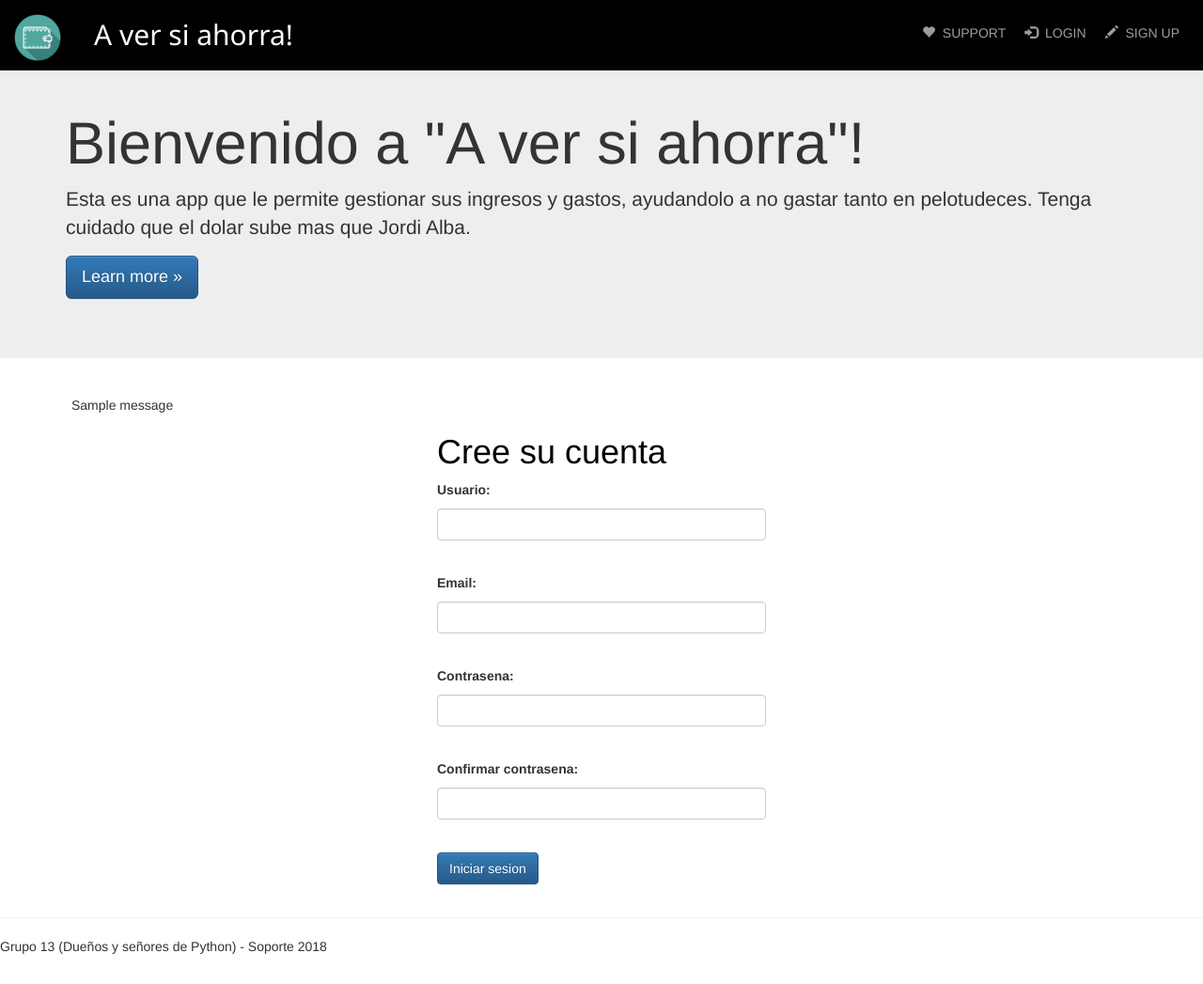
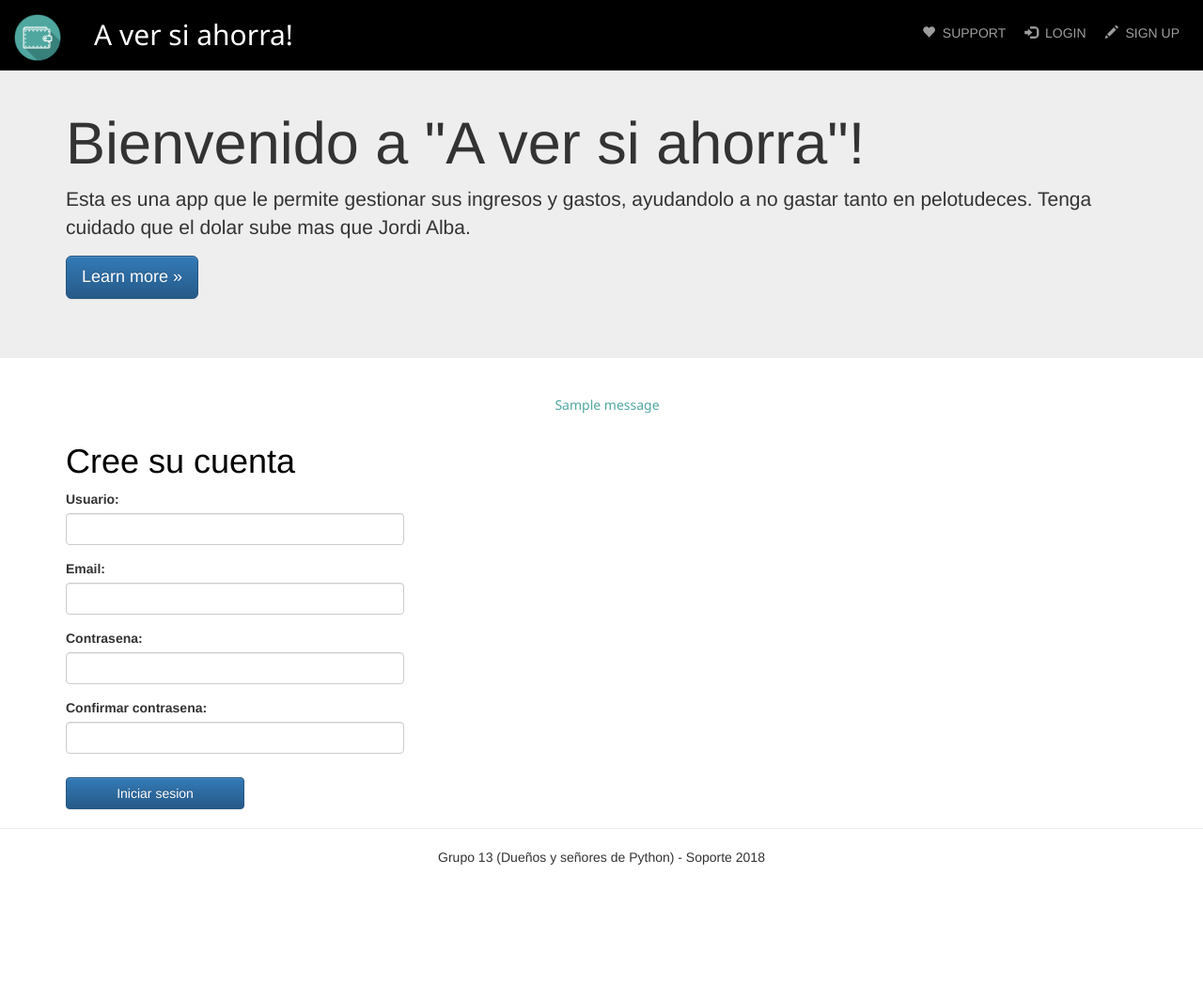
Before and after one commit to nawealvarez/TpSoporteGrupo13, a Flask app: page /signup in a window 1280 px wide. Shown: the whole page at 94% size. After the commit the page ends 920 px from the top, so only its background shows below. Run offline with Flask 2, Linux system fonts and the light colour scheme; one stand-in notice (Sample message) is shown; some libraries are stand-ins or nearby versions.

Commit message:
layout changes divino divino

```diff
--- a/billeterapp2.0/presentacion/forms.py
+++ b/billeterapp2.0/presentacion/forms.py
@@ -21,7 +21,7 @@ class SignupForm(Form):
     username = StringField("Usuario: ",
                     validators=[
                         DataRequired(),
-                        Length(3, 80),
+                        Length(3, 80, "El nombre de usuario debe contener entre 3 y 80 caracteres."),
                         Regexp("^[A-Za-z0-9_]{3,}$",
                         message="El usuario consiste en numeros, letras y guionbajos.")])
 
--- a/billeterapp2.0/presentacion/static/css/main.css
+++ b/billeterapp2.0/presentacion/static/css/main.css
@@ -57,3 +57,35 @@ h1{
     height: 75px;
     background:black;
   }
+
+  .flashes ul li{
+    color: #4fa7a0;
+    text-align: center;
+    font-family:'Segoe UI', Tahoma, Geneva, Verdana, sans-serif;
+    clear: both;
+    margin-bottom: 30px;
+    width: 100%;
+  }
+
+  footer{
+    text-align: center;
+    width: 100%;
+  }
+
+  .error{
+    margin-top: 10px;
+  }
+
+  button[type=submit]{
+    margin-top: 10px;
+  }
+
+  .balance{
+    text-align: center;
+    font-size: 25px;
+  }
+
+  .tabla{
+    max-height: 100px;
+    overflow-y: scroll;
+  }
--- a/billeterapp2.0/presentacion/templates/balance.html
+++ b/billeterapp2.0/presentacion/templates/balance.html
@@ -1,4 +1,6 @@
 {%block balance%}
-    <h1>Total de la cuenta:</h1>
-    <p {%if balance > 0%} class="text-success" {%else%} class="text-danger" {%endif%}>$ {{balance}}</p>
+    <div class="col-md-4">
+        <h1 class="text-center">Total de la cuenta:</h1>
+        <p {%if balance > 0%} class="text-success balance" {%else%} class="text-danger balance" {%endif%}>$ {{balance}}</p>
+    </div>
 {%endblock%}
--- a/billeterapp2.0/presentacion/templates/base.html
+++ b/billeterapp2.0/presentacion/templates/base.html
@@ -76,7 +76,7 @@
                 {%if messages%}
                     <ul>
                         {%for message in messages%}
-                            <li>{{message}}</li>
+                            <li style="text-align: center">{{message}}</li>
                         {%endfor%}
                     </ul>
                 {%endif%}
--- a/billeterapp2.0/presentacion/templates/form_macros.html
+++ b/billeterapp2.0/presentacion/templates/form_macros.html
@@ -1,16 +1,17 @@
 {%macro render_field(field)%}
-    <tr {%if field.errors%} class="error" {%endif%}>
-            <div class="form-group">
-                <label>{{field.label}}</label>
+    <div class="form-group">
+        <div class="row">
+            <div class="col-md-4 offset-md-3">
+                {{field.label}}
                 {{field(**kwargs)|safe}}
             </div>
-    </tr>
-    <tr class="error">
-        <td></td>
-        <ul>
-            {%for error in field.errors%}
-                <li>{{error}}</li>
-            {%endfor%}
-        </ul>
-    </tr>
+            <div class="col-md-4 offset-md-6">
+                <ul class="error">
+                    {%for error in field.errors%}
+                        <li class="text-danger">{{error}}</li>
+                    {%endfor%}
+                </ul>
+            </div>
+        </div>
+    </div>
 {%endmacro%}
--- a/billeterapp2.0/presentacion/templates/login.html
+++ b/billeterapp2.0/presentacion/templates/login.html
@@ -7,7 +7,7 @@ A Ver Si Ahorra -- Login
 
 {%block content%}
     <section>
-        <div class="col-md-4 col-md-offset-4">
+        <div>
             <h1 class="justify-content-center">Inicie sesion</h1>
             <form action="" method="post"class="form-group">
                 {{form.hidden_tag()}}
@@ -15,7 +15,7 @@ A Ver Si Ahorra -- Login
                     {{render_field(form.username, size=50, class="form-control")}}
                     {{render_field(form.password, size=50, class="form-control")}}
                     {{render_field(form.remember_me, class="form-check-label")}}
-                    <button type="submit" class="btn btn-primary">Iniciar sesion</button>
+                    <button type="submit" class="btn btn-primary col-sm-2">Iniciar sesion</button>
                 </table>
             </form>
         </div>
--- a/billeterapp2.0/presentacion/templates/moves_list.html
+++ b/billeterapp2.0/presentacion/templates/moves_list.html
@@ -2,7 +2,7 @@
     <section class="col-md-4">
         <caption>ULTIMOS MOVIMIENTOS</caption>
         {%if moves%}
-            <table class="table table-hover table-sm">
+            <table class="table table-hover table-sm tabla">
                 <thead>
                     <tr>
                         <th scope="col">#</th>
--- a/billeterapp2.0/presentacion/templates/new_register.html
+++ b/billeterapp2.0/presentacion/templates/new_register.html
@@ -9,7 +9,7 @@ A Ver Si Ahorra -- Registro Input
     <section>
         <div class="col-md-4 col-md-offset-4">
             <h1>Ingrese su registro</h1>
-            <form action="" method="post" class="form-group" name="new_register">
+            <form action="" method="post" class="form-group">
                 {{form.hidden_tag()}}
                 <table>
                     {{render_field(form.categoria, size=50, class="form-control")}}
--- a/billeterapp2.0/presentacion/templates/signup.html
+++ b/billeterapp2.0/presentacion/templates/signup.html
@@ -7,7 +7,7 @@ Thermos -- Signup
 
 {%block content%}
     <section style="clear:both">
-        <div class="col-md-4 col-md-offset-4">
+        <div>
             <h1>Cree su cuenta</h1>
             <form action="" method="post" class="form-group">
                 {{form.hidden_tag()}}
@@ -16,7 +16,7 @@ Thermos -- Signup
                     {{render_field(form.email, size=50, class="form-control")}}
                     {{render_field(form.password, size=50, class="form-control")}}
                     {{render_field(form.password2, size=50, class="form-control")}}
-                    <button type="submit" class="btn btn-primary">Iniciar sesion</button>
+                    <button type="submit" class="btn btn-primary col-sm-2">Iniciar sesion</button>
                 </table>
             </form>
         </div>
```
